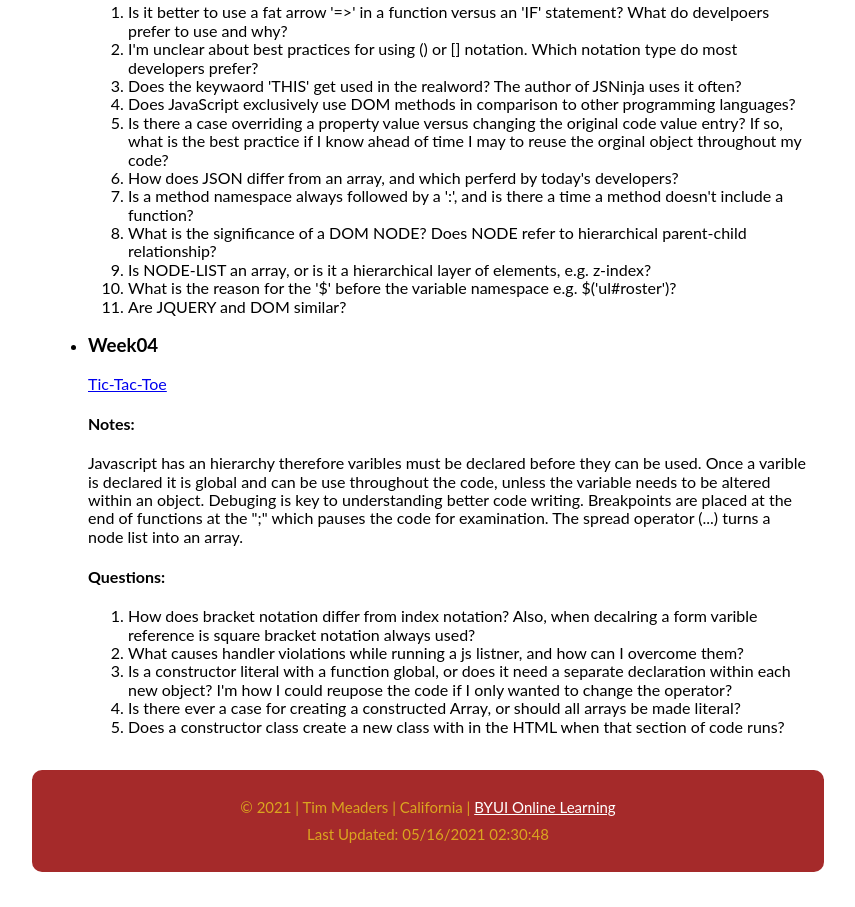
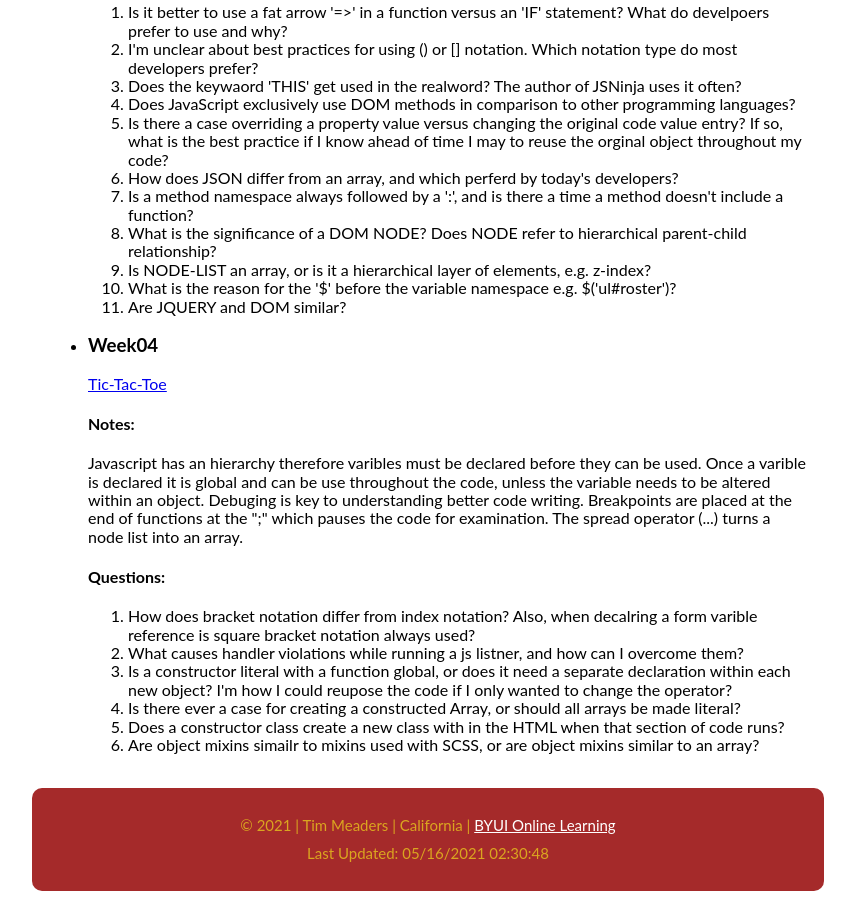
Before and after one commit to tmeaders/portfolio-1, a plain HTML site: page index.html in a window 1280 px wide. Shown: the part 1254-2161 px from the top of the page, without its empty margins (212-1067 px from the left). Drawn offline with Linux system fonts and the light colour scheme.

Commit message:
0515-1930

```diff
--- a/index.html
+++ b/index.html
@@ -151,6 +151,7 @@
             change the operator?</li>
           <li>Is there ever a case for creating a constructed Array, or should all arrays be made literal?</li>
           <li>Does a constructor class create a new class with in the HTML when that section of code runs?</li>
+          <li>Are object mixins simailr to mixins used with SCSS, or are object mixins similar to an array?</li>
           </li>
         </ol>
       </ul>
```
